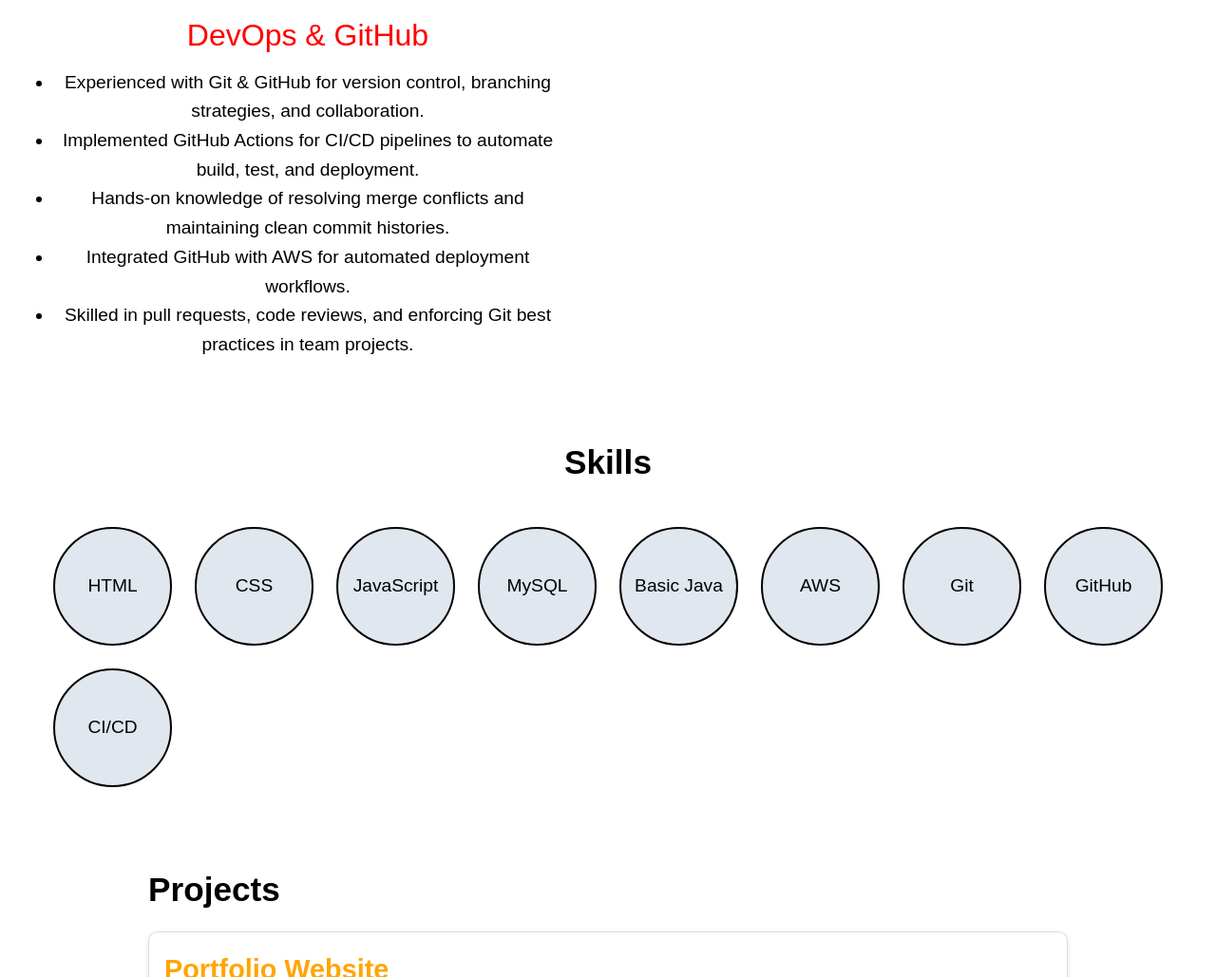
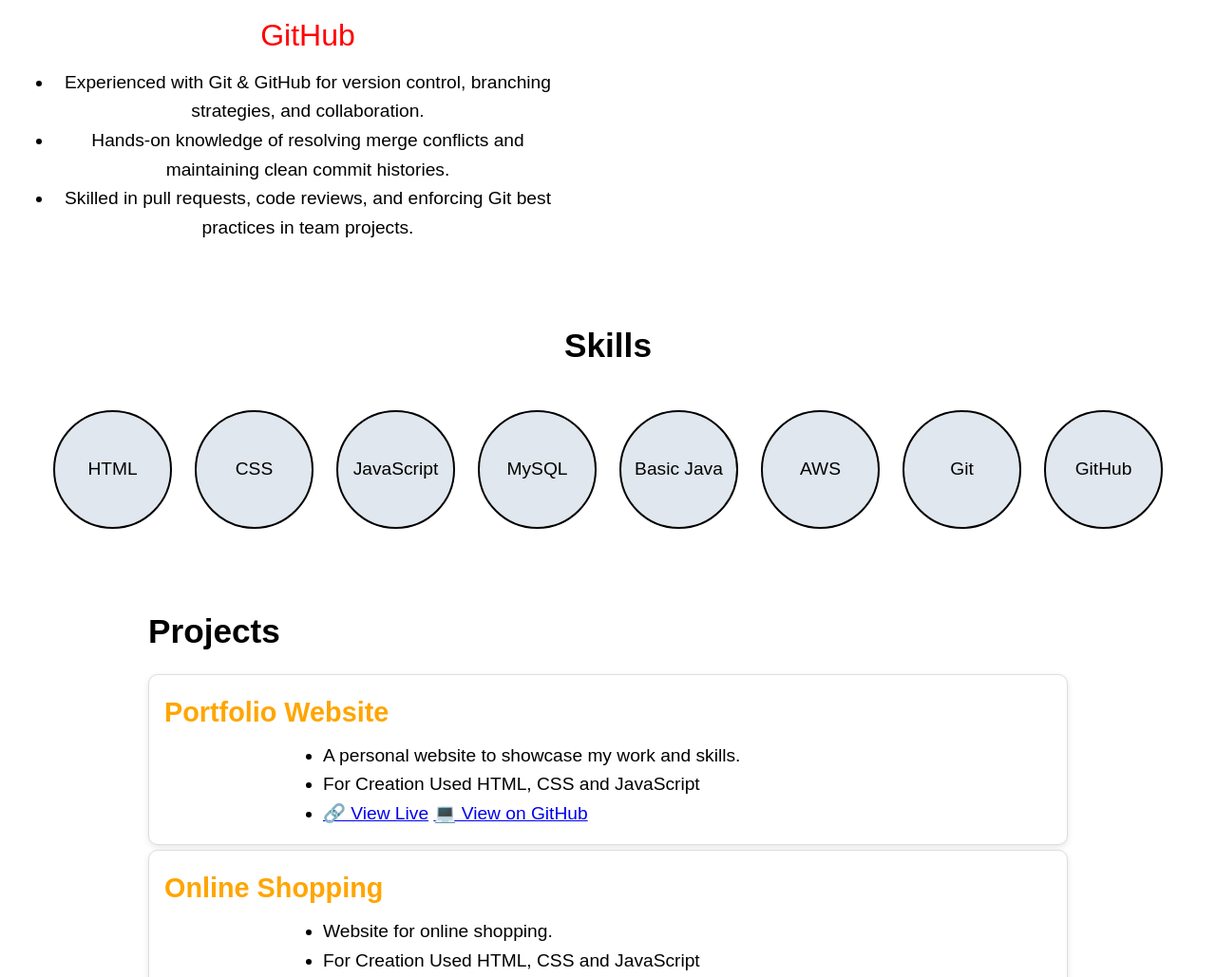
Before and after one commit to Rahulchaudhary7830/Portfolio, a plain HTML site: page index.html in a window 1280 px wide. Shown: the part 1100-2129 px from the top of the page at 95% size. Drawn offline with Linux system fonts and the light colour scheme.

Commit message:
Update Code

```diff
--- a/index.html
+++ b/index.html
@@ -33,7 +33,6 @@
                         <li>Full Stack Developer with strong knowledge of HTML, CSS, JavaScript, Passionate about building
                         user-friendly web applications and solving real-world problems through clean and efficient code.</li>
                     </ul>
-
                     <h2 class="role">AWS Engineer</h2>
                     <ul class="para">
                         <li>Proficient in managing EC2 instances, including launching, configuring, and monitoring virtual servers.</li>
@@ -48,12 +47,10 @@
                         <li>Knowledge of VPC for configuring private/public subnets, NAT gateways, and network ACLs.</li>
                     </ul>
 
-                    <h2 class="role">DevOps & GitHub</h2>
+                    <h2 class="role">GitHub</h2>
                     <ul class="para">
                         <li>Experienced with Git & GitHub for version control, branching strategies, and collaboration.</li>
-                        <li>Implemented GitHub Actions for CI/CD pipelines to automate build, test, and deployment.</li>
                         <li>Hands-on knowledge of resolving merge conflicts and maintaining clean commit histories.</li>
-                        <li>Integrated GitHub with AWS for automated deployment workflows.</li>
                         <li>Skilled in pull requests, code reviews, and enforcing Git best practices in team projects.</li>
                     </ul>
                 </div>
@@ -75,7 +72,6 @@
                     <p class="skill">AWS</p>
                     <p class="skill">Git</p>
                     <p class="skill">GitHub</p>
-                    <p class="skill">CI/CD</p>
                 </div>
             </section>
         </div>
```
